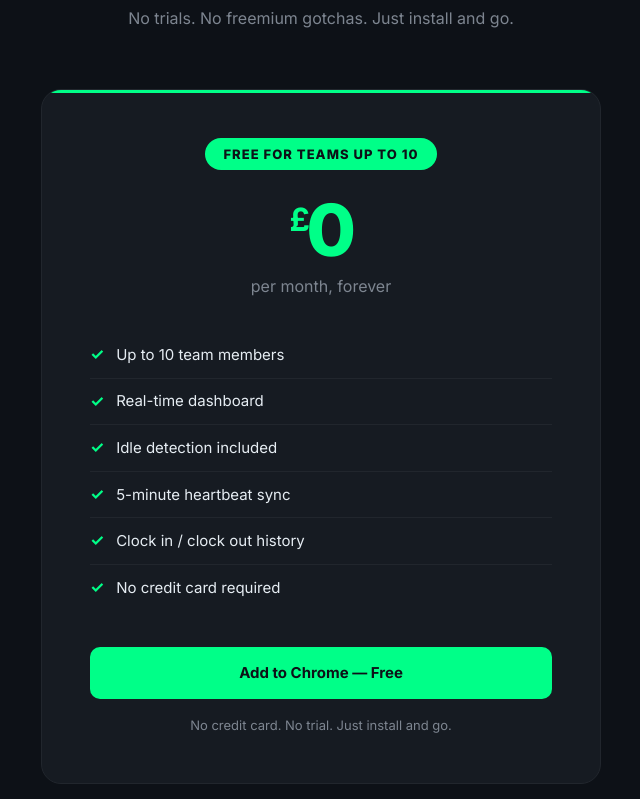
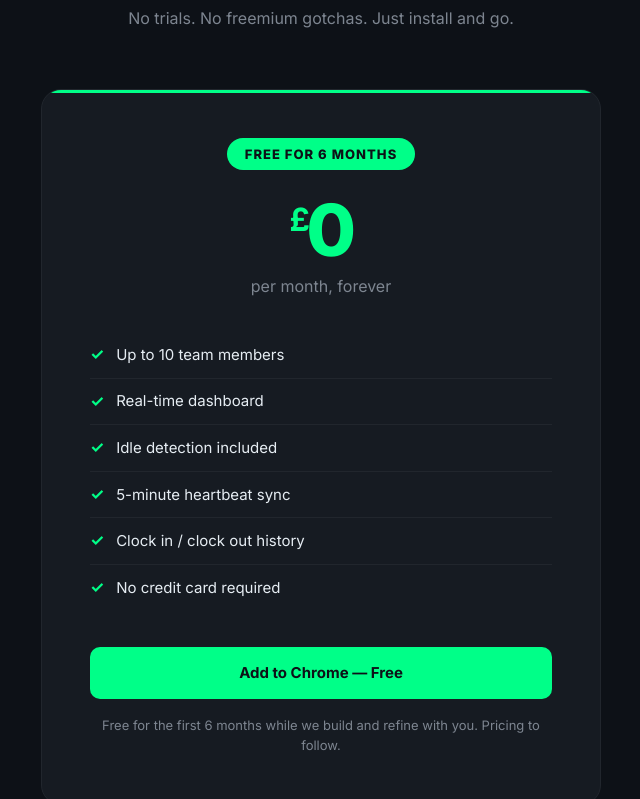
Before and after one commit to S7SSL/honesthours, a browser extension: page index.html in a window 1280 px wide. Shown: the part 2260-3059 px from the top of the page, without its empty margins (319-959 px from the left). Drawn offline with Linux system fonts and the light colour scheme.

Commit message:
feat: update pricing to free for 6 months

```diff
--- a/index.html
+++ b/index.html
@@ -560,7 +560,7 @@
     <h2 class="section-title">Free. For real.</h2>
     <p class="section-sub">No trials. No freemium gotchas. Just install and go.</p>
     <div class="pricing-card">
-      <div class="pricing-badge">Free for teams up to 10</div>
+      <div class="pricing-badge">Free for 6 months</div>
       <div class="pricing-price"><sup>£</sup>0</div>
       <div class="pricing-desc">per month, forever</div>
       <ul class="pricing-perks">
@@ -574,7 +574,7 @@
       <a href="https://chrome.google.com/webstore" class="btn-primary" style="width:100%;justify-content:center;">
         Add to Chrome — Free
       </a>
-      <p class="pricing-note" style="margin-top:16px;">No credit card. No trial. Just install and go.</p>
+      <p class="pricing-note" style="margin-top:16px;">Free for the first 6 months while we build and refine with you. Pricing to follow.</p>
     </div>
   </section>
 
```
